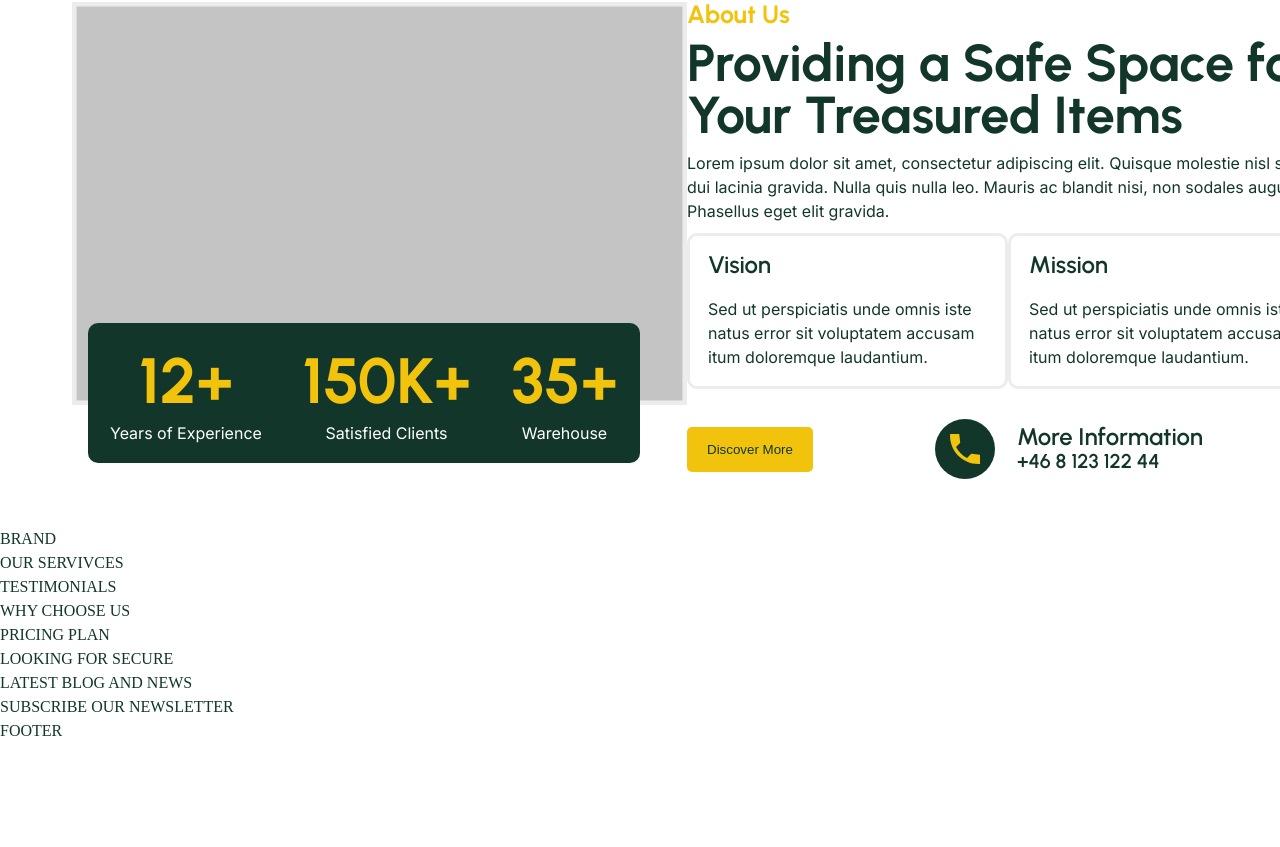
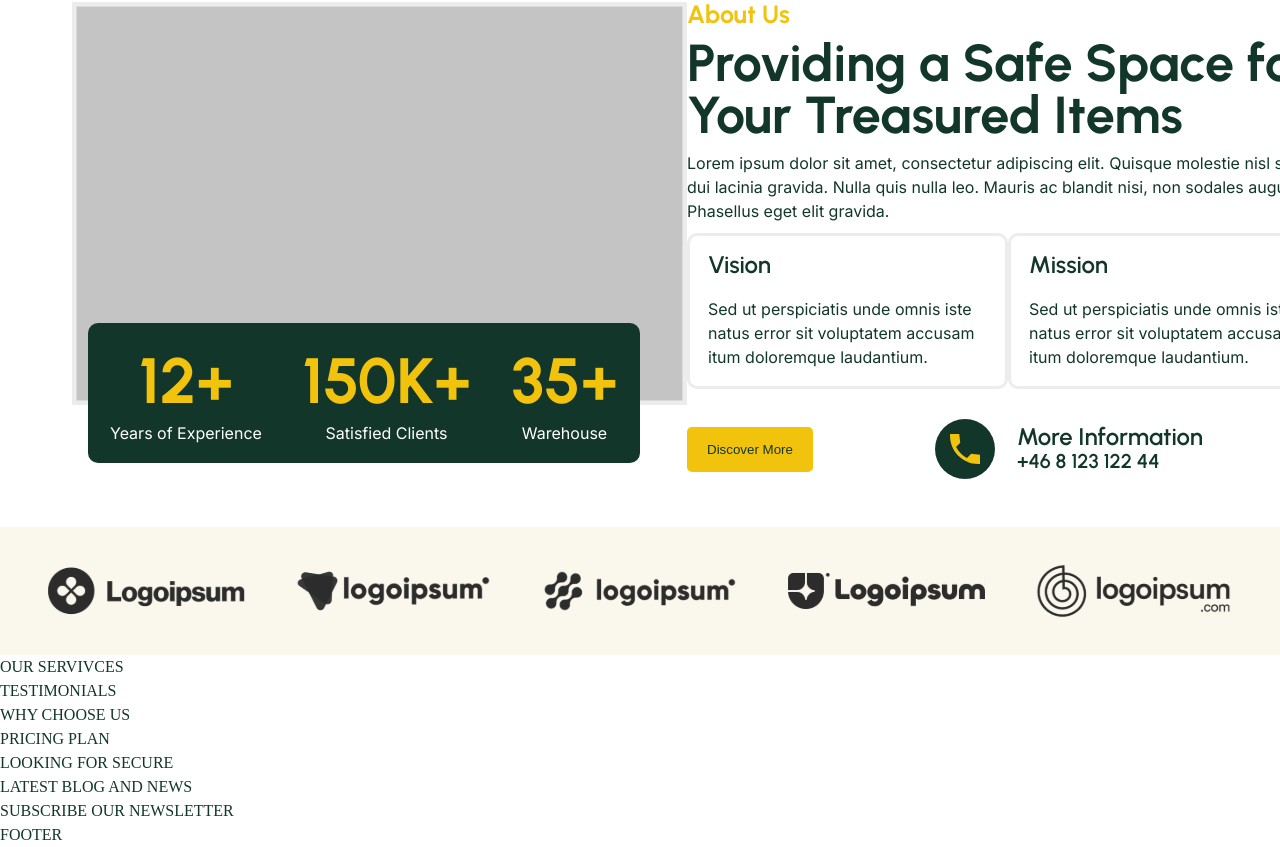
Before and after one commit to JoachimPersson88/storaid_storage_service, a React (Vite) app: page / in a window 1280 px wide. Shown: the part 854-1701 px from the top of the page. Before the commit the page ends 1597 px from the top, so only its background shows below. Built offline with nearby package versions, Linux system fonts and the light colour scheme.

Commit message:
"Home_Brands" 'Brands.jsx, brands.css, index..css, Home.jsx ' Fixat både strukturen och stylingen, samt fixat pathingen.

```diff
--- a/src/project/components/Brands.jsx
+++ b/src/project/components/Brands.jsx
@@ -0,0 +1,15 @@
+export default function Brands() {
+    return (
+        <section className="brands">
+            <div className="container">
+                <div className="brands_area">
+                    <img src="src/project/interface/assets/Logoipsum_1.svg" alt="" />
+                    <img src="src/project/interface/assets/Logoipsum_2.svg" alt="" />
+                    <img src="src/project/interface/assets/Logoipsum_3.svg" alt="" />
+                    <img src="src/project/interface/assets/Logoipsum_4.svg" alt="" />
+                    <img src="src/project/interface/assets/Logoipsum_5.svg" alt="" />
+                </div>
+            </div>
+        </section>
+    );
+}
--- a/src/project/interface/styles/brands.css
+++ b/src/project/interface/styles/brands.css
@@ -0,0 +1,10 @@
+  .brands {
+      background-color: var(--color_3);
+
+      .brands_area {
+          display: grid;
+          grid-template-columns: repeat(5, 1fr);
+          gap: 50px;
+          padding: 2rem;
+      }
+  }
--- a/src/project/interface/styles/index.css
+++ b/src/project/interface/styles/index.css
@@ -3,6 +3,7 @@
 @import "./header.css";
 @import "./hero.css";
 @import "./about_us.css";
+@import "./brands.css";
 
 
 
--- a/src/project/pages/Home.jsx
+++ b/src/project/pages/Home.jsx
@@ -1,12 +1,13 @@
 import Hero from "../components/Hero";
 import About_Us from "../components/About_Us";
+import Brands from "../components/Brands";
 
 export default function Home() {
   return (
     <main>
       <Hero />
       <About_Us />
-      <p>BRAND</p>
+      <Brands />
       <p>OUR SERVIVCES</p>
       <p>TESTIMONIALS</p>
       <p>WHY CHOOSE US</p>
```
